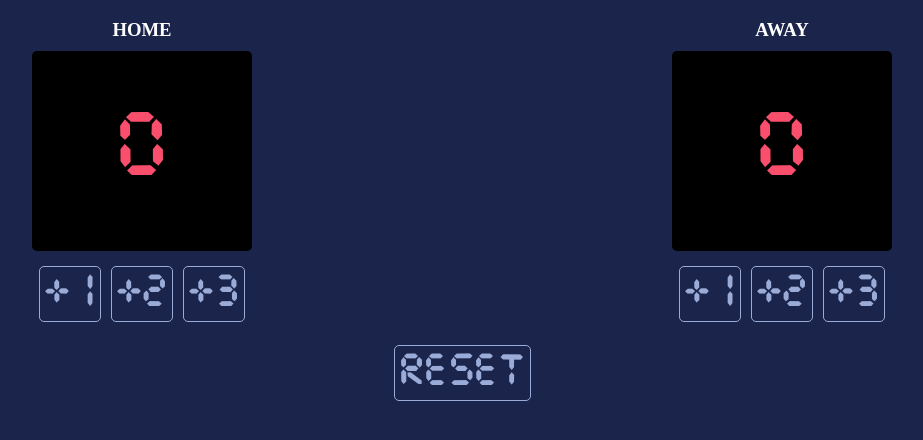
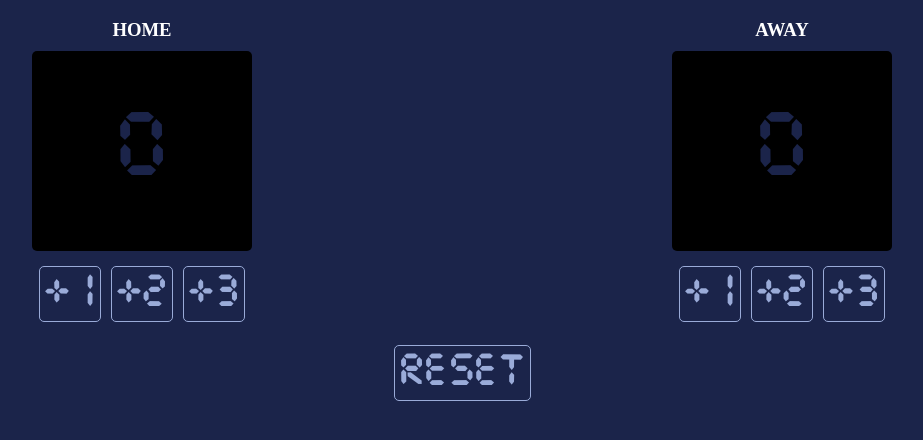
Before and after one commit to bugblazer/ScoreCounter, a website built with Vite: page index.html in a window 1280 px wide. Shown: the whole page, without its empty margins (178-1101 px from the left). Built offline with nearby package versions, Linux system fonts and the light colour scheme.

Commit message:
changed the count color and now it's not readable

```diff
--- a/index.css
+++ b/index.css
@@ -24,7 +24,7 @@ body {
     justify-content: center;
     align-items: center;
     background-color: #000000;
-    color: #F94F6D;
+    color: #1b244a; /*#F94F6D;*/
     width: 220px;
     height: 200px;
     border-radius: 5px;
```
